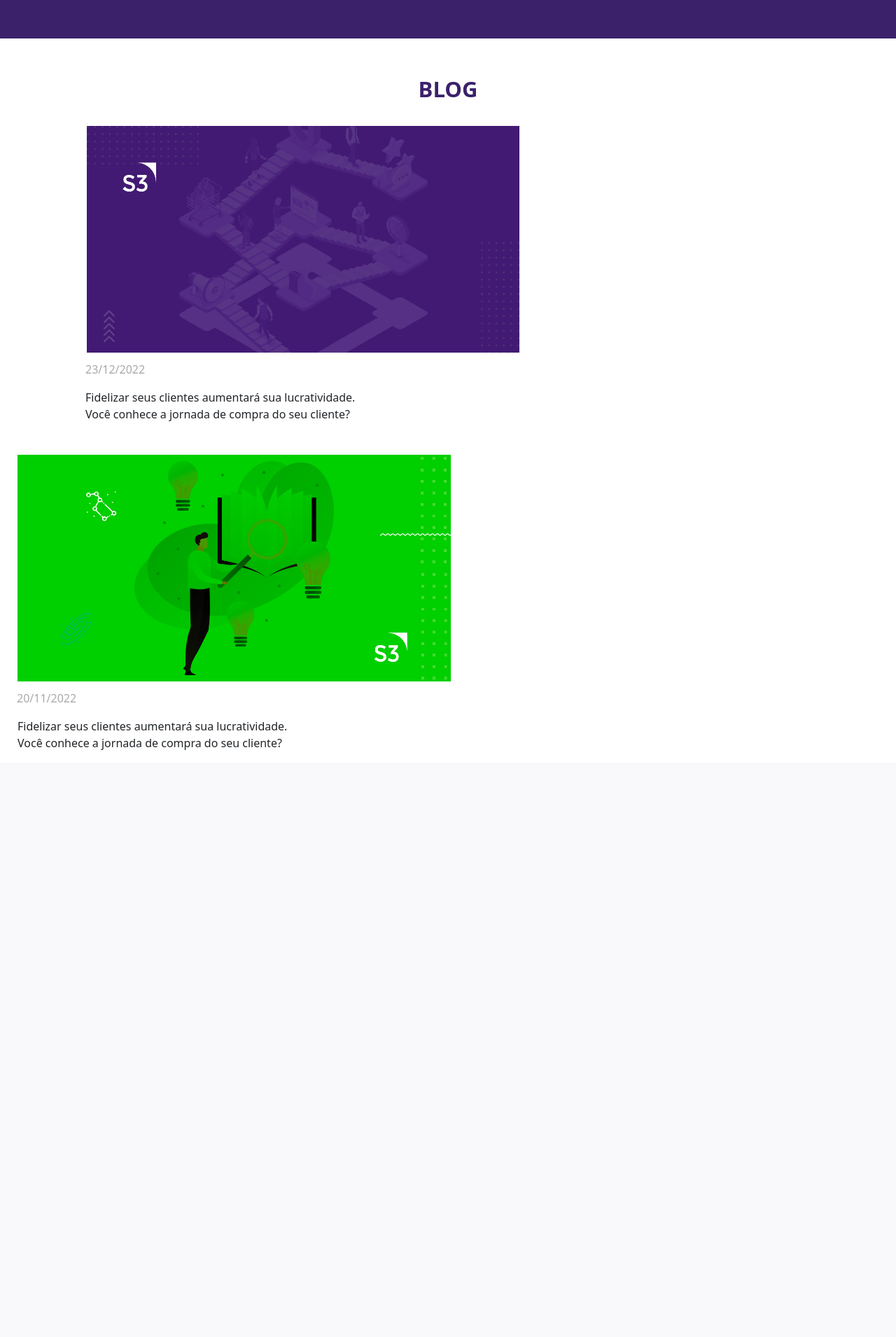
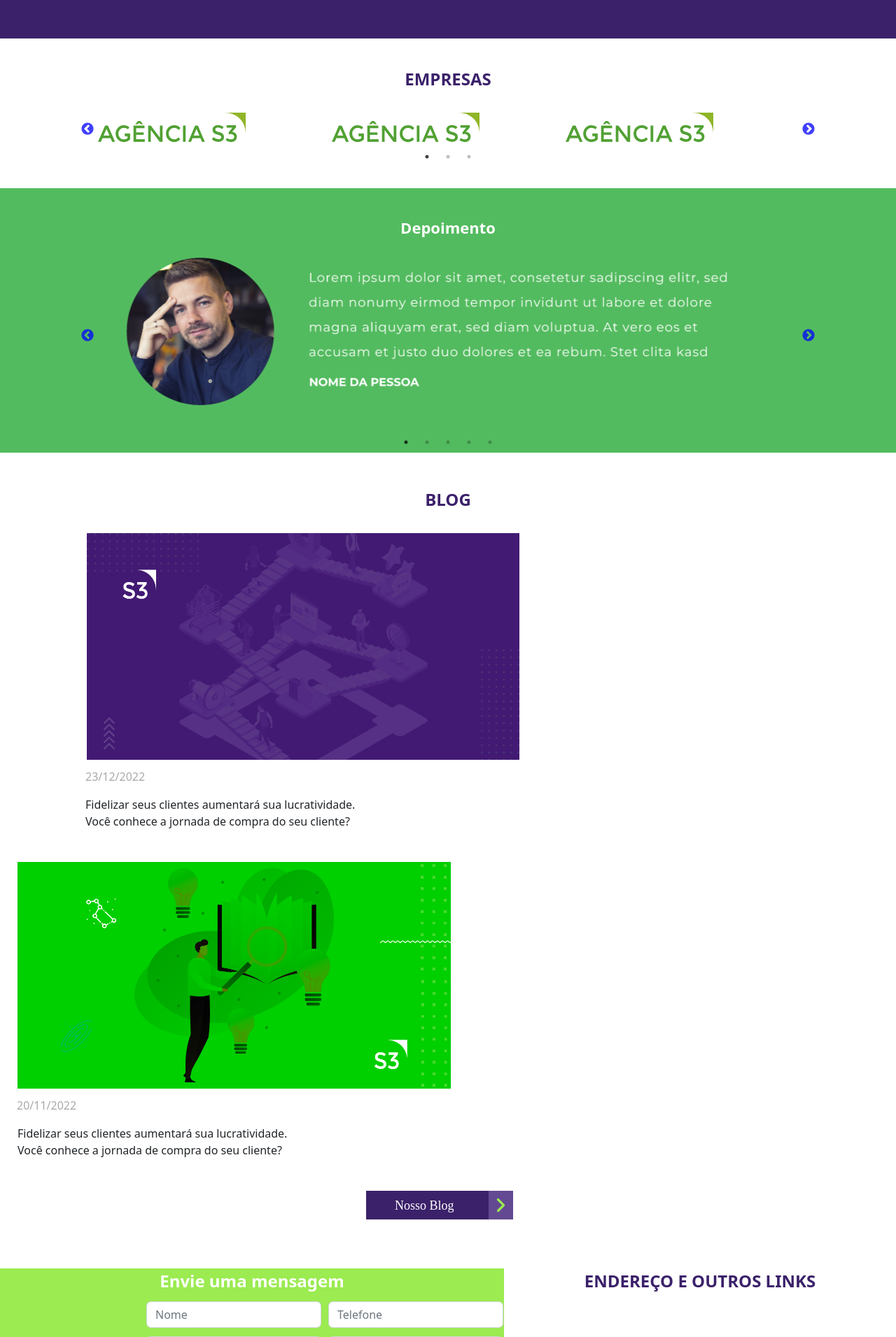
Before and after one commit to btLeonardoSilM/dev-challenge-wp-leonardo_madalena, a PHP site: page / in a window 1280 px wide. Shown: the part 2160-4071 px from the top of the page at 70% size. Before the commit the page ends 3232 px from the top, so only its background shows below. Run offline with PHP 8.4, Linux system fonts and the light colour scheme; some libraries are stand-ins or nearby versions.

Commit message:
atualizacao_atividade

```diff
--- a/assets/css/arquivo.css
+++ b/assets/css/arquivo.css
@@ -141,27 +145,85 @@ margin-left: 25px;
     font-size: 24;
 }
 
-#logos{
+#logos {
     height: 100px !important;
     width: 100px !important;
     margin-left: 250px;
 }
 
-#txt-bloga{
+#txt-bloga {
     margin-left: 122px;
 }
 
-#txt-blogb{
+#txt-blogb {
     margin-left: 25px;
 }
-#blog{color: #3B216A;font-size: 31px;text-align: center;font-weight: 800;margin-top: 49px !important;}
+
+#blog {
+    color: #3B216A;
+    font-size: 24px;
+    text-align: center;
+    font-weight: 700;
+    margin-top: 49px !important;
+}
 
 
 /* medias */
-@media only screen and (max-device-width: 900px) {
+@media only screen and (max-device-width: 900px) {}
+
+/* teste */
+
+* {
+    margin: 0;
+    /* padding: 0; */
+}
+
+#a {
+    background: #dad;
+    font-weight: 700;
+    font-size: 16px;
+}
+
+.carousel2 {
+    width: 1000px;
+    margin: 0 auto;
+}
+
+#titulo-emp {
+    color: #3B216A;
+    font-size: 24px;
+    font-weight: 700;
+    margin-top: 40px;
+    margin-bottom: 30px;
+}
+
+.slick-next:before {
+    color: blue !important;
+}
+
+.slick-prev:before {
+    color: blue !important;
 
 }
 
-/* teste */
+#depoimento{
+    text-align: center !important;
+    background-color: #53BB5F !important;
+    color: #ffffff !important;
+    /* margin-top: 40px !important; */
+    font-size: 22px;
+    font-weight: 700;
+}
 
-* {margin: 0;padding: 0;}
+.carousel3 {
+    width: 1000px;
+    margin: 0 auto;
+}
+
+#msg{
+    background-color: #53BB5F;
+}
+
+:root #branco{
+        --bs-link-color: white !important;
+}
--- a/index.html
+++ b/index.html
@@ -4,13 +4,50 @@
 <head>
   <meta charset="utf-8">
   <link rel="stylesheet" href="assets/css/arquivo.css">
+  <script type="text/javascript" src="assets/js/*"></script>
+
   <link href="https://cdn.jsdelivr.net/npm/bootstrap@5.2.0-beta1/dist/css/bootstrap.min.css" rel="stylesheet"
     integrity="sha384-0evHe/X+R7YkIZDRvuzKMRqM+OrBnVFBL6DOitfPri4tjfHxaWutUpFmBp4vmVor" crossorigin="anonymous">
-  <script src="https://cdn.jsdelivr.net/npm/bootstrap@5.2.0-beta1/dist/js/bootstrap.bundle.min.js"
-    integrity="sha384-pprn3073KE6tl6bjs2QrFaJGz5/SUsLqktiwsUTF55Jfv3qYSDhgCecCxMW52nD2"
-    crossorigin="anonymous"></script>
-  <script src="assets/js/touchcarousel.js?_v=1.23.1" type="text/javascript"></script>
-  <link rel="stylesheet" href="assets/css/touchcarousel.min.css?_v=1.23.1" type="text/css">
+  <script src="https://code.jquery.com/jquery-3.5.0.js"></script>
+
+  <script type="text/javascript" src="https://code.jquery.com/jquery-1.11.0.min.js"></script>
+  <script type="text/javascript" src="https://code.jquery.com/jquery-migrate-1.2.1.min.js"></script>
+  <script type="text/javascript" src="https://cdnjs.cloudflare.com/ajax/libs/slick-carousel/1.7.1/slick.js"></script>
+  <link href="https://cdnjs.cloudflare.com/ajax/libs/slick-carousel/1.7.1/slick.css" rel="stylesheet">
+  <link href="https://cdnjs.cloudflare.com/ajax/libs/slick-carousel/1.7.1/slick-theme.css" rel="stylesheet">
+  <!--<script src="assets/js/arquivo.js"></script>-->
+  <script>
+    $(document).ready(function () {
+      $(".box").mouseenter(function () {
+        $(this).animate({
+          opacity: '1',
+          width: '600px'
+        });
+      });
+      $(".box").mouseleave(function () {
+        $(this).animate({
+          opacity: '1',
+          width: '50px'
+        });
+      });
+      $(".carousel2").slick({
+        dots: true,
+        infinite: true,
+        speed: 500,
+        slidesToShow: 3,
+        slidesToScroll: 3,
+      });
+      $(".carousel3").slick({
+        dots: true,
+        infinite: true,
+        speed: 500,
+        slidesToShow: 1,
+        slidesToScroll: 1,
+      });
+
+    });
+
+  </script>
 </head>
 
 <body>
@@ -65,9 +102,25 @@
     </div>
   </div>
 
-  <!--<div class="container-fluid tira_fora">-->
+  <!-- Este é um carousel feito com bootstrap.
+  funcionava normalmente, até acrescentar o slick.
+  Eu encontrei o erro, a ferramenta de desenvolvedor acusa: Document has multiple static elements with the same id attribute: demo
+  -->
   <div class="container-fluid">
     <div class="row sem-pad">
+      <div class="col">
+        <!-- Carousel -->
+        <div id="demo" class="carousel slide" data-bs-ride="carousel">
+          <!-- Indicators/dots -->
+          <div class="carousel-indicators">
+            <button type="button" data-bs-target="#demo" data-bs-slide-to="0" class="active"></button>
+            <button type="button" data-bs-target="#demo" data-bs-slide-to="1"></button>
+            <button type="button" data-bs-target="#demo" data-bs-slide-to="2"></button>
+          </div>
+
+          <!-- The slideshow/carousel -->
+          <div class="container-fluid">
+            <div class="row">
               <div class="col">
                 <!-- Carousel -->
                 <div id="demo" class="carousel slide" data-bs-ride="carousel">
@@ -101,7 +154,10 @@
               </div>
             </div>
           </div>
-
+        </div>
+      </div>
+    </div>
+  </div>
   <div class="container-fluid">
     <div class="row">
       <div class="col alinha_ideiaa">
@@ -125,13 +181,13 @@
         <span><img id="gp-321" src="img/Grupo 321.png" alt=""></span>
       </div>
       <div class="col next">
-        <div id="box">
+        <div class="box">
           <span><img id="next" src="img/next.svg" alt=""></span>
         </div>
-        <div id="box">
+        <div class="box">
           <span><img id="next" src="img/next.svg" alt=""></span>
         </div>
-        <div id="box">
+        <div class="box">
           <span><img id="next" src="img/next.svg" alt=""></span>
         </div>
       </div>
@@ -153,42 +209,44 @@
     </div>
   </div>
 
-  <!-- NÃO FUNCIONOU TENHO QUE VER DEPOIS O PQ
-  <div class="container-fluid" style="background: blue;">
+  <div class="container-fluid">
+    <div class="row" style="text-align: center;">
+      <span id="titulo-emp">EMPRESAS</span>
+    </div>
     <div class="row">
-      <div class="col">
-        <div id="carouselExampleControls" class="carousel slide" data-ride="carousel">
-          <div class="carousel-inner">
-            <div class="col">
-              <div class="carousel-item active">
-                <img id="logos" class="d-block" src="img/Grupo 46.svg" alt="First slide">
-              </div>
-            </div>
-            <div class="col">
-              <div class="carousel-item">
-                <img id="logos" class="d-block" src="img/Grupo 46.svg" alt="Second slide">
-              </div>
-            </div>
-            <div class="col">
-              <div class="carousel-item">
-                <img id="logos" class="d-block" src="img/Grupo 46.svg" alt="Third slide">
-              </div>
-            </div>
-          </div>
-          <a class="carousel-control-prev" href="#carouselExampleControls" role="button" data-slide="prev">
-            <span class="carousel-control-prev-icon" aria-hidden="true"></span>
-            <span class="sr-only">Previous</span>
-          </a>
-          <a class="carousel-control-next" href="#carouselExampleControls" role="button" data-slide="next">
-            <span class="carousel-control-next-icon" aria-hidden="true"></span>
-            <span class="sr-only">Next</span>
-          </a>
+      <div class="col" style="margin-bottom: 30px;">
+        <div class="carousel2">
+          <div><img src="img/Grupo 47.svg" alt="empresas" /></div>
+          <div><img src="img/Grupo 47.svg" alt="empresas" /></div>
+          <div><img src="img/Grupo 47.svg" alt="empresas" /></div>
+          <div><img src="img/Grupo 47.svg" alt="empresas" /></div>
+          <div><img src="img/Grupo 47.svg" alt="empresas" /></div>
+          <div><img src="img/Grupo 47.svg" alt="empresas" /></div>
+          <div><img src="img/Grupo 47.svg" alt="empresas" /></div>
+          <div><img src="img/Grupo 47.svg" alt="empresas" /></div>
         </div>
       </div>
     </div>
   </div>
--->
 
+  <div class="container-fluid" id="depoimento">
+    <div class="row">
+      <div class="col" style="margin-top: 40px ;">
+        <span>Depoimento</span>
+      </div>
+    </div>
+    <div class="row">
+      <div class="col">
+        <div class="carousel3">
+          <div><img src="img/depoimento1.png" alt="depoimento" /></div>
+          <div><img src="img/depoimento1.png" alt="depoimento" /></div>
+          <div><img src="img/depoimento1.png" alt="depoimento" /></div>
+          <div><img src="img/depoimento1.png" alt="depoimento" /></div>
+          <div><img src="img/depoimento1.png" alt="depoimento" /></div>
+        </div>
+      </div>
+    </div>
+  </div>
 
   <div class="container-fluid">
     <div class="row" id="blog">
@@ -215,8 +273,130 @@
           </p>
         </span>
       </div>
+      <div class="row" style="text-align: center;margin-top: 30px; margin-bottom: 30px;">
+        <span><img src="img/Componente 35 – 3.svg" alt=""></span>
       </div>
     </div>
+  </div>
+
+  <div class="container-fluid">
+    <div class="row">
+      <div class="col" style="margin-top: 40px;font-size: 24px;text-align: left;background-color:#9BEB51;">
+        <div style="text-align: center;">
+          <span style="color:white;font-weight: 700;">Envie uma mensagem</span>
+        </div>
+
+        <div style="margin-left: 200px;">
+          <form action="/action_page.php">
+            <table>
+              <tr>
+                <th><input type="text" class="form-control" id="" placeholder="Nome" name=""
+                    style="width: 250px;    margin-top: 10px;     margin-left: 8px;"></th>
+                <th><input type="tel" class="form-control" id="" placeholder="Telefone" name=""
+                    style="width: 250px;    margin-top: 10px;    margin-left: 8px;">
+                </th>
+              </tr>
+              <tr>
+                <td>
+                  <input type="email" class="form-control" id="" placeholder="Email" name=""
+                    style="width: 250px;    margin-top: 10px;    margin-left: 8px;">
+                </td>
+                <td>
+                  <input type="text" class="form-control" id="" placeholder="Sobre o que você quer falar?" name=""
+                    style="width: 250px;    margin-top: 10px;    margin-left: 8px;">
+                </td>
+              </tr>
+            </table>
+            <textarea class="form-control" rows="5" id="comment" name="text"
+              style="width: 508px;    margin-top: 10px;    margin-left: 8px;" placeholder="Digite sua mensagem"></textarea>
+            <label class="form-check-label">
+              <input class="form-check-input" type="checkbox" name="remember" style="margin-top: 8px;">Aceito receber e-mails
+            </label>
+            <label class="form-check-label">
+              <input class="form-check-input" type="checkbox" name="remember" style="margin-top: 8px;"> Aceito receber mensagens de texto
+            </label>
+            <table>
+              <label class="form-check-label">
+                <td>
+                  <input class="form-check-input" type="checkbox" name="remember" style="margin-top: 8px;">Li e aceito os termos de <a
+                  href="">política de privacidade</a>.
+                </td>
+              </label>
+              <td>
+                <button type="submit" class="btn"><img src="img/Componente 36 – 3.svg" alt=""></button>
+              </td>
+            </table>
+
+          </form>
+        </div>
+      </div>
+      <div class="col" style="margin-top: 40px;">
+        <div style="text-align: center;color: #3B216A;font-size: 24px;font-weight: 700;">
+          <span>ENDEREÇO E OUTROS LINKS</span>
+        </div>
+        <div style="margin-top: 80px;margin-left: 160px;">
+          <table width="50%">
+            <tr>
+              <td><img src="img/Grupo 322.svg" alt="" ></td>
+              <td>Rua Gomes Jardim 201, Salas 1007/ 1008/ 1009/ 1010 Bairro Santana, Porto Alegre - RS</td>
+            </tr>
+            <tr>
+              <td><img src="img/Grupo 323.svg" alt=""></td>
+              <td>(51) 3012.3222</td>
+            </tr>
+            <tr>
+              <td><img src="img/Grupo 324.svg" alt=""></td>
+              <td>contato@agencias3.com.br</td>
+            </tr>
+            <tr>
+              <td><img src="img/facebook.svg" alt=""></td>
+              <td>facebook.com/agencias3facebook.com/agencias3</td>
+            </tr>
+            <tr>
+              <td><img src="img/Subtração 7.svg" alt=""></td>
+              <td>instagram.com/agencia_s3</td>
+            </tr>
+            <tr>
+              <td><img src="img/Grupo 325.svg" alt=""></td>
+              <td>twitter.com/agencias3</td>
+            </tr>
+          </table>
+        </div>
+      </div>
+    </div>
+  </div>
+
+  <div class="container-fluid">
+    <div class="row" style="background-color: #3B216A;">
+
+      <div class="col-sm 3"style="margin-top: 40px;margin-bottom: 40px;">
+        <img src="img/Grupo 315.svg" alt="">
+      </div>
+      <div class="col-sm 6" style="margin-top: 40px;margin-bottom: 40px;" id="branco">
+        <div style="color: white;font-size: 22px;">
+          <span>MAPA DO SITE</span>
+        </div>
+        <div>
+          <a href="#">Sobre</a>
+          <a href="#">Serviço</a>
+          <a href="#">Portifólio</a>
+          <a href="#">Clientes</a>
+          <a href="#">Blog</a>
+          <a href="#">Trabalhe Conosco</a>
+          <a href="#">Contato</a>
+        </div>
+      </div>
+      <div class="col-sm 3"style="margin-top: 40px;margin-bottom: 40px;">
+        <div>
+          <img src="img/facebook-1.svg" alt="">
+          <img src="img/Subtração 8.svg" alt="">
+          <img src="img/Subtração 9.svg" alt="">
+        </div>
+      </div>
+
+    </div>
+  </div>
+
 </body>
 
 </html>
```
Also changed, not shown: other parts of assets/css/arquivo.css (+39 -35 lines), assets/js/arquivo.js (added), img/depoimento1.png (added). Lines whose indentation alone changed are shown as unchanged.
